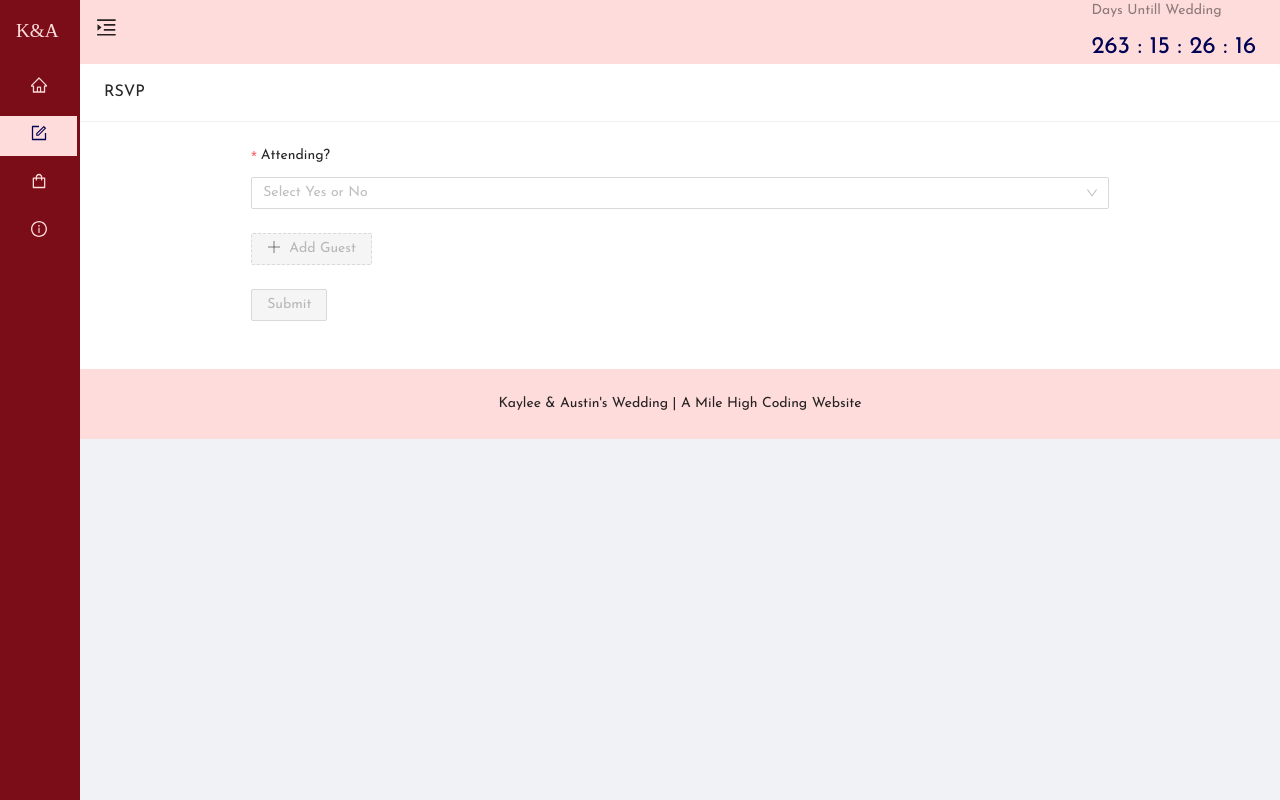
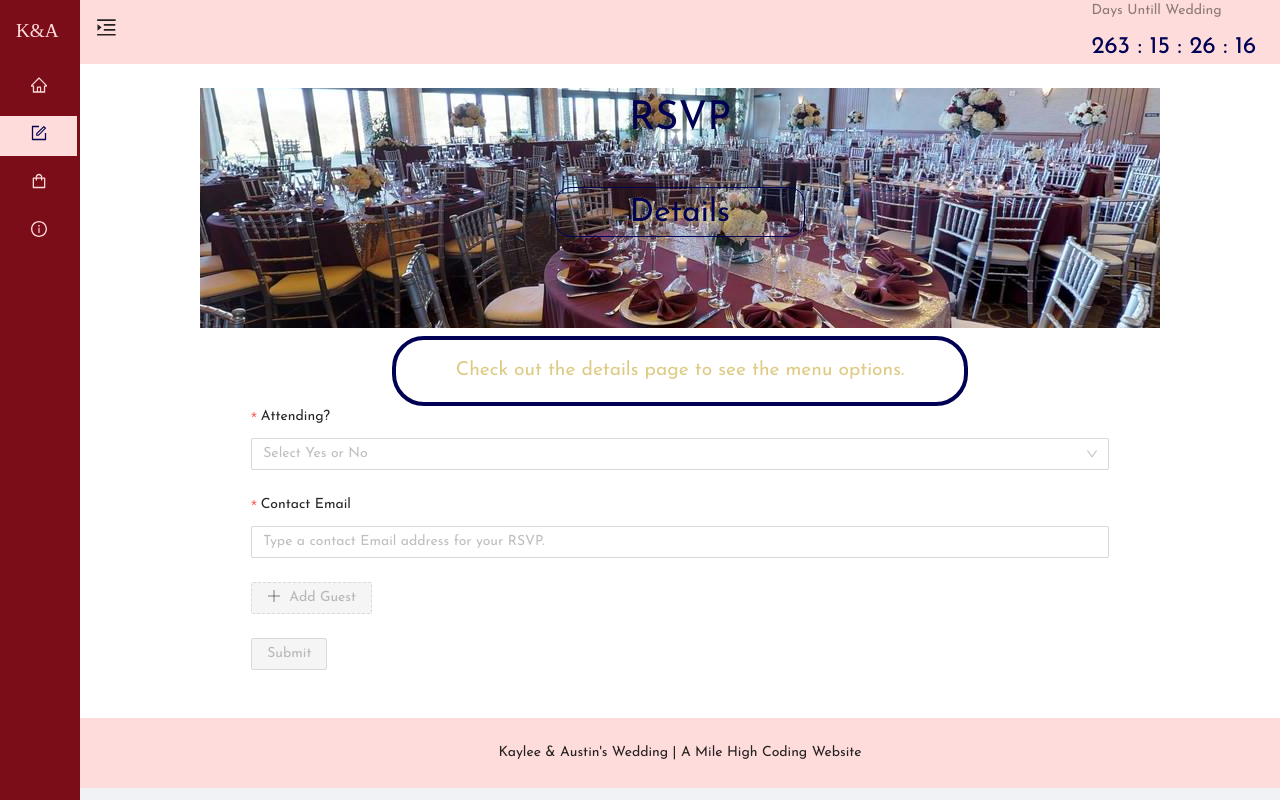
Before and after one commit to ethannnn6122/Kaylee-Austin-Wedding, a React (Create React App) app in the folder wedding-site/: page /rsvp in a window 1280 px wide. Built offline with nearby package versions, Linux system fonts and the light colour scheme; a web font is replaced by a local one.

Commit message:
Updated RSVP Page and style updates.

```diff
--- a/wedding-site/src/components/Form.js
+++ b/wedding-site/src/components/Form.js
@@ -1,8 +1,11 @@
 import React, { useState } from 'react';
-import { Form, Input, Button, Space, Select, Radio, Modal } from 'antd';
+import { Form, Input, Button, Space, Select, Radio } from 'antd';
 import { MinusCircleOutlined, PlusOutlined } from '@ant-design/icons';
 import axios from 'axios';
 import classes from './Form.module.css';
+import {useNavigate} from 'react-router-dom';
+
+import ModalCustom from './ModalCustom';
 
 const RSVPForm = () => {
     const [form] = Form.useForm();
@@ -15,38 +18,69 @@ const RSVPForm = () => {
     const [attendField, setField] = useState(false);
     const [submitVis, setSubmitVis] = useState(true);
 
+    // Modal State
+    const [modalVis, setModalVis] = useState(false);
+    const [confirmLoading, setConfirmLoading] = useState(false);
+    const [modalText, setModalText] = useState('Thank You!');
+
+    // Error State
+    const [error, setError] = useState(null);
+
+    const navigate = useNavigate();
+
+    const toggleModal = () => {
+        setModalVis(!modalVis);
+    }
+
+    const handleOk = () => {
+        setModalText('You will now be redirected to the home page.');
+        setConfirmLoading(true);
+        setTimeout(() => {
+            navigate("/", {replace: true})
+            setModalVis(false);
+            setConfirmLoading(false);
+        }, 2000);
+      };
+
+    const handleCancel = () => {
+        console.log('Clicked cancel button');
+        setModalVis(false);
+    };
+
     const onSubmit = (data) => {
         try {
+            if (error === false) {
                 console.log("Success:", data);
                 console.log('Value State:', values);
                 axios.post('https://sheet.best/api/sheets/f98f8690-4a41-406d-a8c2-4a2e5010f64c', values)
                 .then(response => {
                     console.log(response.data);
-                let countDown = 10;
-                const modal = Modal.success({
-                    title: 'RSVP Recieved',
-                    content: 'Thank You!'
-                });
-                const timer = setInterval(() => {
-                    countDown -= 1;
-                }, 1000);
-                setTimeout(() => {
-                    clearInterval(timer);
-                    modal.destroy();
-                }, countDown * 1000);
+                    toggleModal();
                 })
+            }
         } catch (errorInfo) {
             console.log('Failed:', errorInfo);
         }
     };
 
+    const isEmailValid = (email) => {
+        return /\S+@\S+\.\S+/.test(email);
+    }
+
     const valueChange = (e) => {
+        console.log(isEmailValid(e.target.value));
         e.preventDefault();
         const value = e.target.value;
         setValues({
             ...values,
             [e.target.name]: value,
         });
+        if (!isEmailValid(e.target.value)) {
+            setError(true);
+        } else {
+            setError(false);
+        }
+
     }
 
     const fields =
@@ -79,7 +113,7 @@ const RSVPForm = () => {
                             {...restField}
                             label="Preferred Meal"
                             name={[name, 'meal']}
-                            rules={[{required: vis, message: 'Missing Meal Selection'}]}
+                            rules={[{required: true, message: 'Missing Meal Selection'}]}
                         >
                             <Radio.Group
                                 name={[name, 'meal']}
@@ -99,26 +133,6 @@ const RSVPForm = () => {
                                 name={[name, 'allergies']}>
                             <Input.TextArea disabled={attendField} onChange={valueChange} name={[name, 'allergies']} value={values.allergies} placeholder='List any allergies here'/>
                         </Form.Item>
-                        {/* OLD MEAL SELECTION */}
-                        {/* <Form.Item
-                            // {...outerLayout}
-                            {...restField}
-                            label="Preferred Meal"
-                            name={[name, 'meal']}
-                            rules={[{ required: vis, message: 'Missing meal selection' }]}
-                        >
-                            <Select
-                                disabled={attendField}
-                                value={values.meal}
-                                onChange={mealChange}
-                                placeholder="Select your meal"
-                                allowClear
-                            >
-                                <Select.Option name={[name, 'meal']} value="chicken" >Chicken</Select.Option>
-                                <Select.Option name={[name, 'meal']} value="steak">Steak</Select.Option>
-                                <Select.Option name={[name, 'meal']} value="vegetarian">Vegetarian</Select.Option>
-                            </Select>
-                        </Form.Item> */}
                     </Space>
                     ))}
                     <Form.Item>
@@ -176,11 +190,22 @@ const RSVPForm = () => {
                 <Select.Option value="no">No</Select.Option>
             </Select>
         </Form.Item>
+        <Form.Item
+            label="Contact Email"
+            name="email"
+            rules={[{ required: true}]}>
+            <Input onChange={valueChange} name={"contactEmail"} value={values.contactEmail} placeholder='Type a contact Email address for your RSVP.'/>
+        </Form.Item>
+            {error && <h3 style={{color: 'red'}}>{"Invalid Email"}</h3>}
             {fields}
         <Form.Item>
             <Button disabled={submitVis} type="primary" htmlType="submit">
                 Submit
             </Button>
+            <ModalCustom isOpen={modalVis} toggle={toggleModal}
+                         confirmLoading={confirmLoading} modalText={modalText}
+                         handleOk={handleOk} handleCancel={handleCancel}
+            />
         </Form.Item>
     </Form>
     );
--- a/wedding-site/src/components/ModalCustom.js
+++ b/wedding-site/src/components/ModalCustom.js
@@ -1,47 +1,20 @@
+import { Modal } from 'antd';
 import React from 'react';
-import { Modal } from 'antd';
 
-const ModalCustom = () => {
-	// const [visible, setVisible] = React.useState(false);
-    // const [confirmLoading, setConfirmLoading] = React.useState(false);
-    // const [modalText, setModalText] = React.useState();
-    // const showModal = () => {
-    // 	setVisible(true);
-	// 	console.log("modal open");
-    // };
-
-    // const handleOk = () => {
-	// 	setModalText('Thank you!');
-	// 	setConfirmLoading(true);
-	// 	setTimeout(() => {
-	// 		setVisible(false);
-	// 		setConfirmLoading(false);
-	// 	}, 2000);
-    // };
-
-    // const handleCancel = () => {
-	// 	console.log('Clicked cancel button');
-	// 	setVisible(false);
-    // };
-
-	const onClick = () => {
-		let countDown = 5;
-		const modal = Modal.success({
-			title: 'RSVP Recieved',
-			content: 'Thank You!'
-		});
-		const timer = setInterval(() => {
-			countDown -= 1;
-		}, 1000);
-		setTimeout(() => {
-			clearInterval(timer);
-			modal.destroy();
-		}, countDown * 1000);
-	}
+const ModalCustom = (props) => {
 
     return (
 		<>
-
+			<Modal
+				onClick={props.toggle}
+				title="RSVP Confirmation"
+				visible={props.isOpen}
+				onOk={props.handleOk}
+				confirmLoading={props.confirmLoading}
+				onCancel={props.toggle}
+			>
+				<p>{props.modalText}</p>
+			</Modal>
 		</>
 	);
 };
--- a/wedding-site/src/containers/DetailsContainer.module.css
+++ b/wedding-site/src/containers/DetailsContainer.module.css
@@ -17,3 +17,9 @@
 .cards {
     height: 60vh;
 }
+
+@media only screen and (max-width: 1400px) {
+    .bannerImg {
+        font-size: 3rem;
+    }
+}
--- a/wedding-site/src/containers/HomeContainer.module.css
+++ b/wedding-site/src/containers/HomeContainer.module.css
@@ -53,7 +53,7 @@
 .heading {
     font-size: 7rem;
     margin-top: 15%;
-    text-shadow: 2px 2px 4px #DECB85;
+    /* text-shadow: 2px 2px 4px #DECB85; */
 }
 
 .btn {
@@ -61,9 +61,12 @@
     font-size: 2rem;
     font-family: 'Josefin Sans', sans-serif;
     text-shadow: 2px 2px 4px #DECB85;
+    margin-top: 3em;
 }
 
 .subTitle {
+    font-family: 'Josefin Sans', sans-serif;
+    padding-top: 1em;
     color: #000054;
     font-size: 2.5rem;
     text-shadow: 2px 2px 4px #DECB85;
@@ -79,14 +82,17 @@
         line-height: normal;
     }
 
+    .slideTwo, .slideThree {
+        background-position: 40%;
+    }
+
     .heading {
         font-size: 3.5rem;
         padding-bottom: 25rem;
     }
 
     .subTitle {
-        font-size: 2rem;
-        overflow-wrap: break-word;
+        display: none;
     }
 
   }
--- a/wedding-site/src/containers/RsvpContainer.js
+++ b/wedding-site/src/containers/RsvpContainer.js
@@ -1,6 +1,7 @@
 import React, {Component} from 'react';
-import {Card} from 'antd';
-// import classes from './RsvpContainer.module.css';
+import {Card, Button} from 'antd';
+import classes from './RsvpContainer.module.css';
+import { Link } from 'react-router-dom';
 
 //Components
 import Form from '../components/Form';
@@ -9,8 +10,17 @@ class RsvpContainer extends Component {
     render() {
         return(
             <>
-                <Card title="RSVP" bordered={false}>
-                    <Form/>
+                <Card bordered={false}>
+                    <div className={classes.formImg}>
+                        <h5>RSVP</h5>
+                        <Link to={"/details"}>
+                            <Button className={classes.btnClass} type="ghost">Details</Button>
+                        </Link>
+                    </div>
+                    <div className={classes.cardWrapper}>
+                        <p className={classes.subText}>Check out the details page to see the menu options.</p>
+                    </div>
+                    <Form />
                 </Card>
             </>
         )
--- a/wedding-site/src/containers/RsvpContainer.module.css
+++ b/wedding-site/src/containers/RsvpContainer.module.css
@@ -0,0 +1,39 @@
+.formImg {
+    background-image: url("../images/BallroomImg.jpg");
+    height: 30vh;
+    background-position: center;
+    background-repeat: no-repeat;
+    text-align: center;
+    font-size: 3rem;
+    min-width: 10rem;
+    color: #000054;
+    margin-bottom: 0.5rem;
+}
+
+.cardWrapper {
+    margin: auto;
+    width: 50%;
+    border: 0.25rem solid #000054;
+    border-radius: 2rem;
+}
+
+.subText {
+    font-size: 1.2rem;
+    color: #DECB85;
+    margin: 1rem;
+    text-align: center;
+}
+
+.btnClass {
+    color: #000054;
+    font-size: 2rem;
+    font-family: 'Josefin Sans', sans-serif;
+    text-shadow: 2px 2px 4px #DECB85;
+    padding-bottom: 3rem;
+    margin-top: 1rem;
+}
+
+.btnClass:hover {
+    color: #000054;
+    background-color: transparent;
+}
```
Also changed, not shown: wedding-site/src/containers/DetailsContainer.js (+38 -6 lines), wedding-site/src/containers/HomeContainer.js (indentation only), wedding-site/src/images/BallroomImg.jpg (added). Lines whose indentation alone changed are shown as unchanged.
